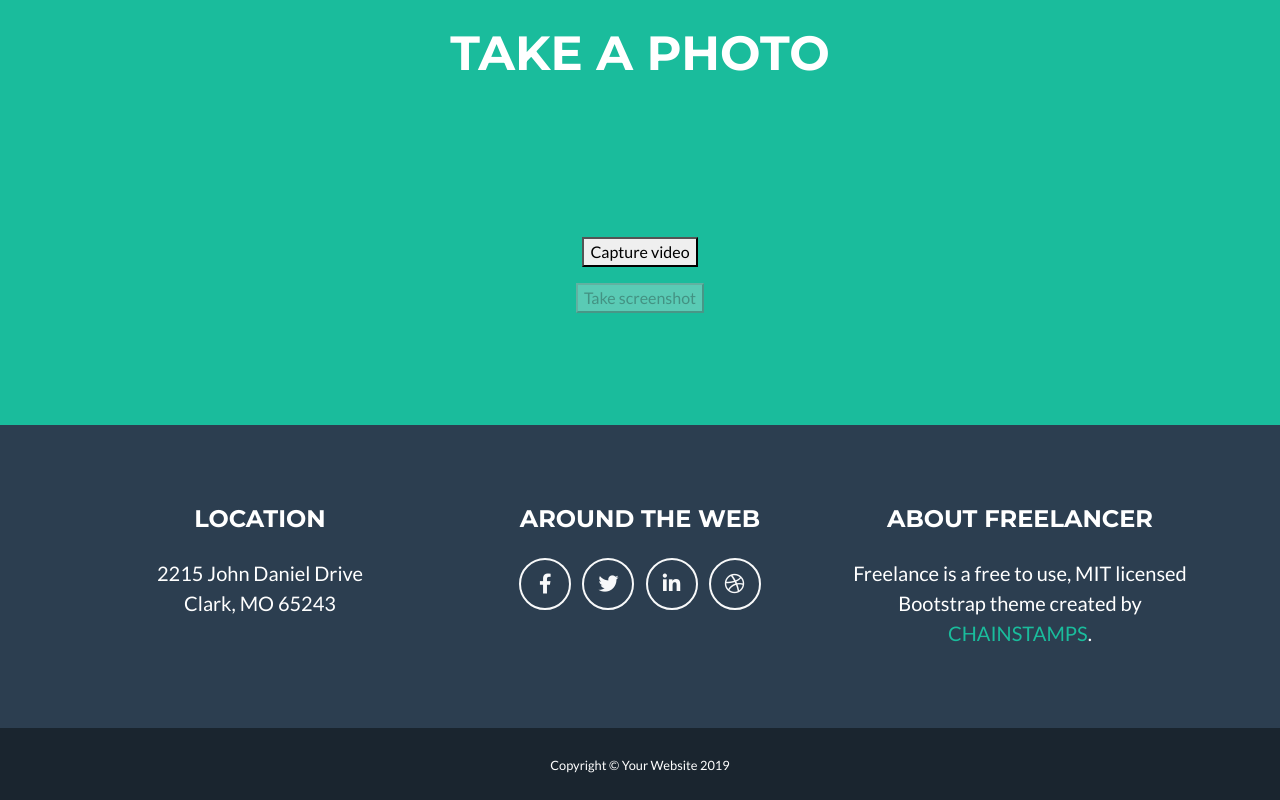
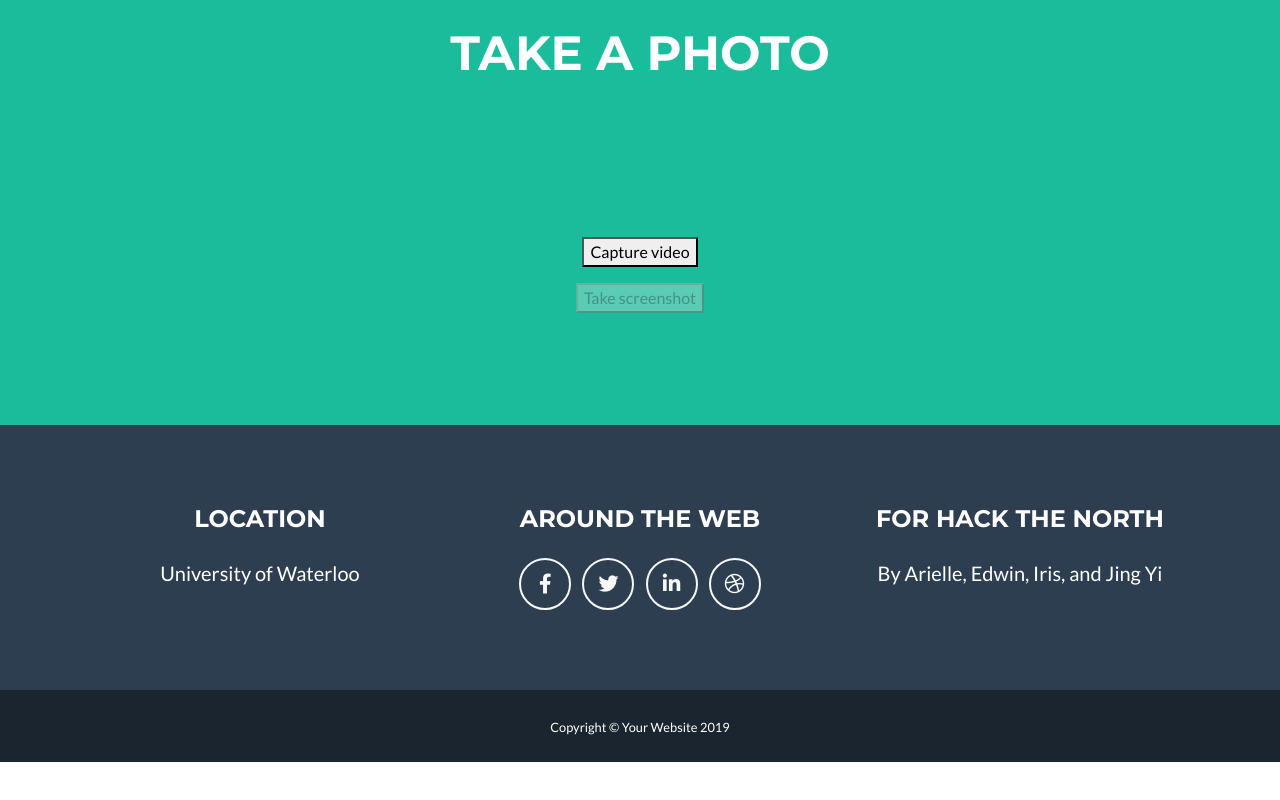
Before and after one commit to chen-iris/chain-stamps, a website with bundled scripts: page public/index.html in a window 1280 px wide. Shown: the part 1094-1894 px from the top of the page. After the commit the page ends 1856 px from the top, so only its background shows below. Built offline with nearby package versions, Linux system fonts and the light colour scheme; files whose address does not match are found by name.

Commit message:
footer changes

```diff
--- a/public/index.html
+++ b/public/index.html
@@ -119,8 +119,7 @@
         <!-- Footer Location -->
         <div class="col-lg-4 mb-5 mb-lg-0">
           <h4 class="text-uppercase mb-4">Location</h4>
-          <p class="lead mb-0">2215 John Daniel Drive
-            <br>Clark, MO 65243</p>
+          <p class="lead mb-0">University of Waterloo</p>
         </div>
 
         <!-- Footer Social Icons -->
@@ -142,9 +141,8 @@
 
         <!-- Footer About Text -->
         <div class="col-lg-4">
-          <h4 class="text-uppercase mb-4">About Freelancer</h4>
-          <p class="lead mb-0">Freelance is a free to use, MIT licensed Bootstrap theme created by
-            <a href="http://startbootstrap.com">CHAINSTAMPS</a>.</p>
+          <h4 class="text-uppercase mb-4">For Hack the North</h4>
+          <p class="lead mb-0">By Arielle, Edwin, Iris, and Jing Yi</p>
         </div>
 
       </div>
```
